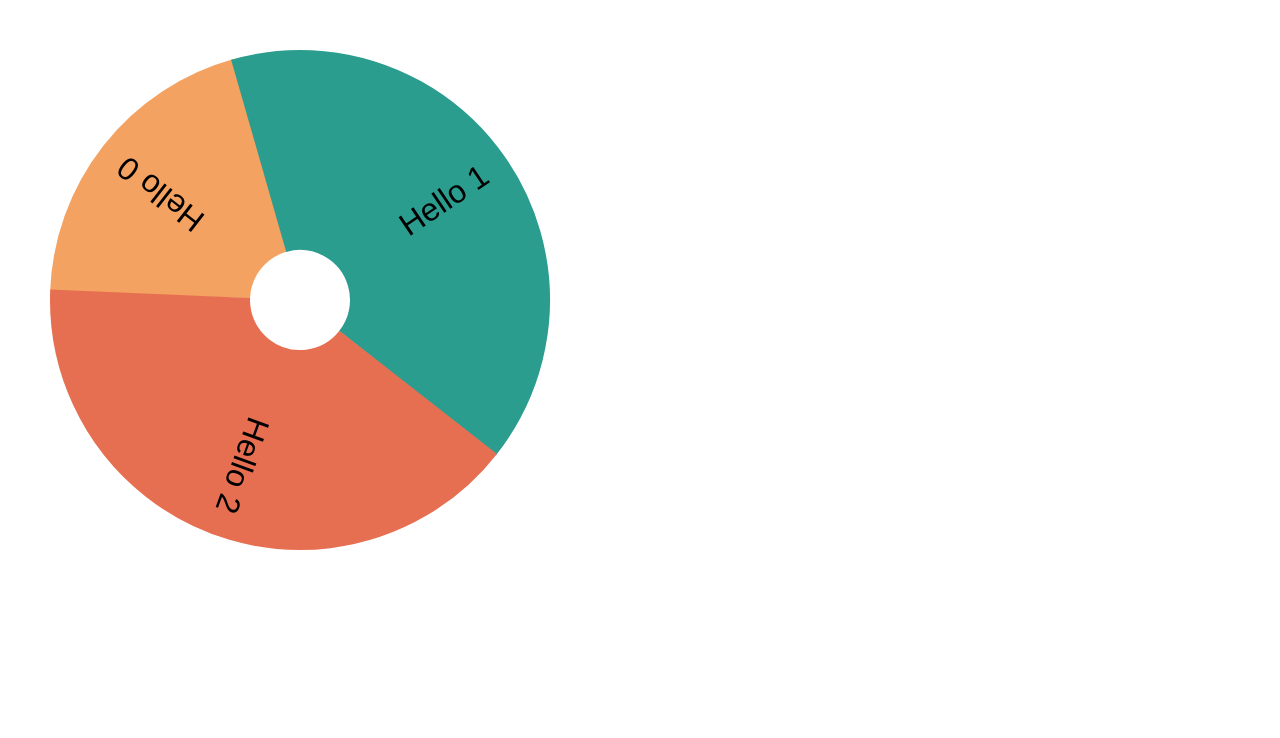
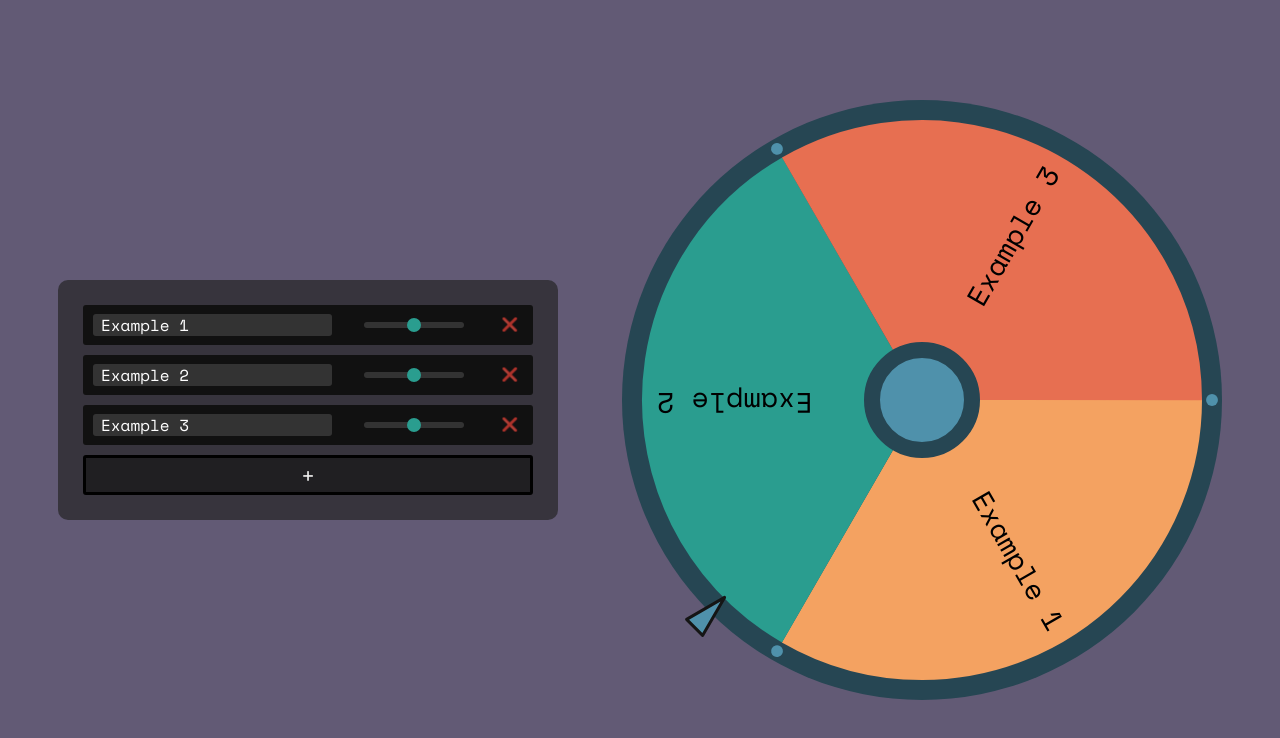
Before and after one commit to otcova/wheel, a SvelteKit app: page / in a window 1280 px wide. Shown: the top 738 px of the page. Built offline with nearby package versions, Linux system fonts and the light colour scheme.

Commit message:
Main page

```diff
--- a/src/routes/+page.svelte
+++ b/src/routes/+page.svelte
@@ -1,5 +1,67 @@
-<script>
-    import Wheel from "./Wheel/wheel.svelte";
+<script lang="ts">
+    import { browser } from "$app/environment";
+    import ItemList from "./ItemList.svelte";
+    import Wheel from "./Wheel.svelte";
+
+    if (browser) {
+        addEventListener("contextmenu", (event) => event.preventDefault());
+    }
+
 </script>
 
-<Wheel/>
+<div class="wheel_layout">
+    <ItemList />
+    <Wheel />
+</div>
+
+<style>
+    :global(html),
+    :global(body) {
+        width: 100%;
+        height: 100%;
+        background-color: #625a75;
+        margin: 0;
+        padding: 0;
+        overflow-x: hidden;
+		overscroll-behavior: contain;
+    }
+
+    .wheel_layout {
+        display: flex;
+        box-sizing: border-box;
+        width: 100%;
+        height: 100%;
+        justify-content: center;
+        align-items: center;
+        gap: min(5vw, 100px);
+        padding: 10px;
+    }
+
+    @media (max-width: 1000px) {
+        .wheel_layout {
+            flex-direction: column !important;
+            gap: min(5vh, 100px);
+        }
+    }
+    /* width */
+    :global(::-webkit-scrollbar) {
+        width: 5px;
+    }
+
+    /* Track */
+    :global(::-webkit-scrollbar-track) {
+        background: none;
+        border-radius: 1px;
+    }
+
+    /* Handle */
+    :global(::-webkit-scrollbar-thumb) {
+        background: rgb(48, 48, 48);
+        border-radius: 1px;
+    }
+
+    /* Handle on hover */
+    :global(::-webkit-scrollbar-thumb:hover) {
+        background: rgb(34, 34, 34);
+    }
+</style>
--- a/src/routes/Wheel/wheel.svelte
+++ /dev/null
@@ -1,63 +0,0 @@
-<script lang="ts">
-    import { onMount } from "svelte";
-
-
-	const colors = ["f4a261", "2a9d8f", "e76f51", "e9c46a"];
-
-	const color = colors[Math.floor(Math.random() * colors.length)];
-
-	const size = 600;
-	let ratio = 0.3;
-
-	const divisions: { size: number; lable: string }[] = [];
-	for (let i = 0; i < 3; ++i)
-		divisions.push({ size: 1, lable: "Hello " + i });
-	divisions[0].size = 0.5;
-
-	let angle = 0;
-	let rotate = () => {
-		angle += 2;
-		requestAnimationFrame(rotate);
-	}
-	onMount(rotate);
-</script>
-
-<svg width="{size}px" height="{size}px">
-	{#each divisions as { size: arc_size, lable }, i}
-		{@const r = size / 2}
-		{@const scale = divisions.reduce((a, b) => a + b.size, 0)}
-		{@const start =
-			divisions.slice(0, i).reduce((a, b) => a + b.size, 0) / scale}
-		<circle
-			fill="none"
-			stroke="#{colors[
-				i == divisions.length - 1 && i % colors.length == 0
-					? 1
-					: i % colors.length
-			]}"
-			stroke-width={size / 3}
-			stroke-dasharray={(size * Math.PI) / 2}
-			stroke-dashoffset={(Math.max(0, 0.999 - arc_size / scale) * size * Math.PI) /
-				2}
-			transform="rotate({angle + start * 360} {r} {r})"
-			cx={r}
-			cy={r}
-			r={size / 4}
-		/>
-		<text
-			x={r * 1.75}
-			y={r}
-			font-size={(8 / (8 + lable.length)) *
-				Math.min(60, (1.5 * size * arc_size) / scale)}
-			text-anchor="end"
-			dominant-baseline="middle"
-			transform="rotate({angle +
-				start * 360 +
-				(360 * arc_size) / scale / 2} {r} {r})"
-			font-family="Arial">{lable}</text
-		>
-	{/each}
-</svg>
-
-<style>
-</style>
```
